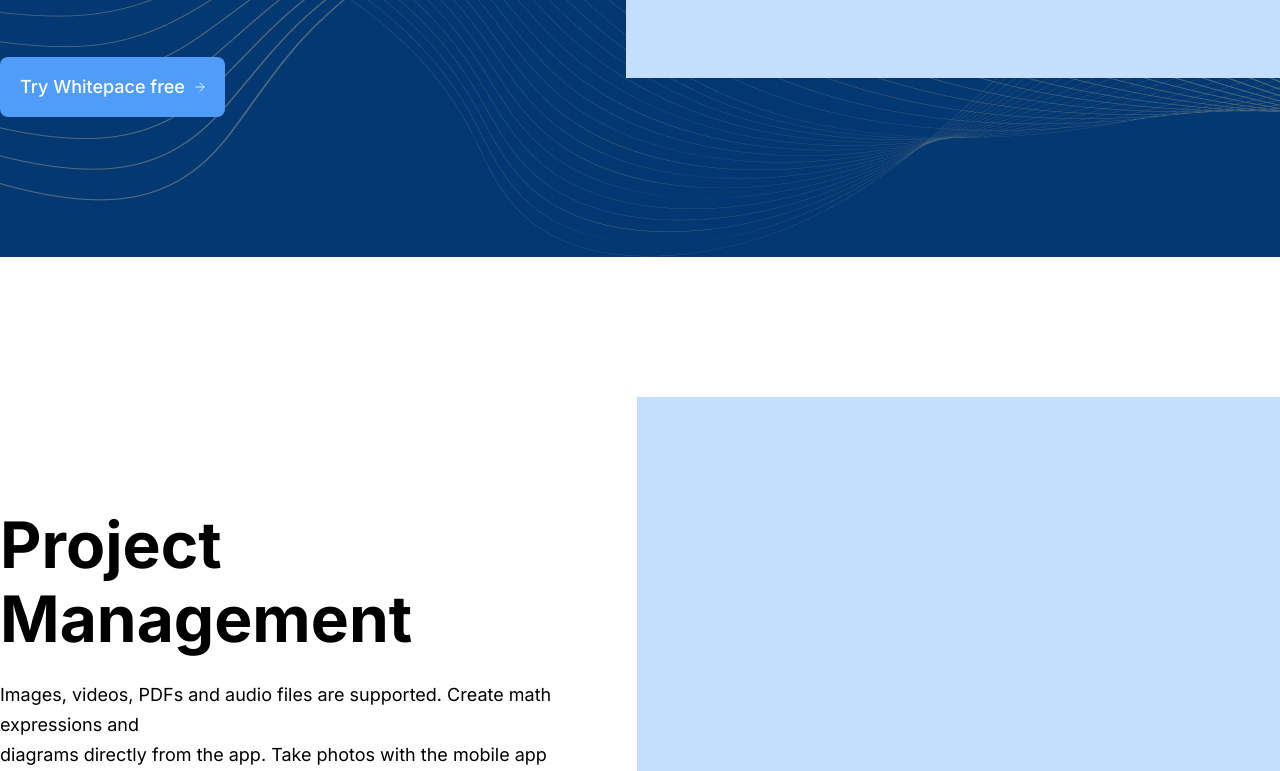
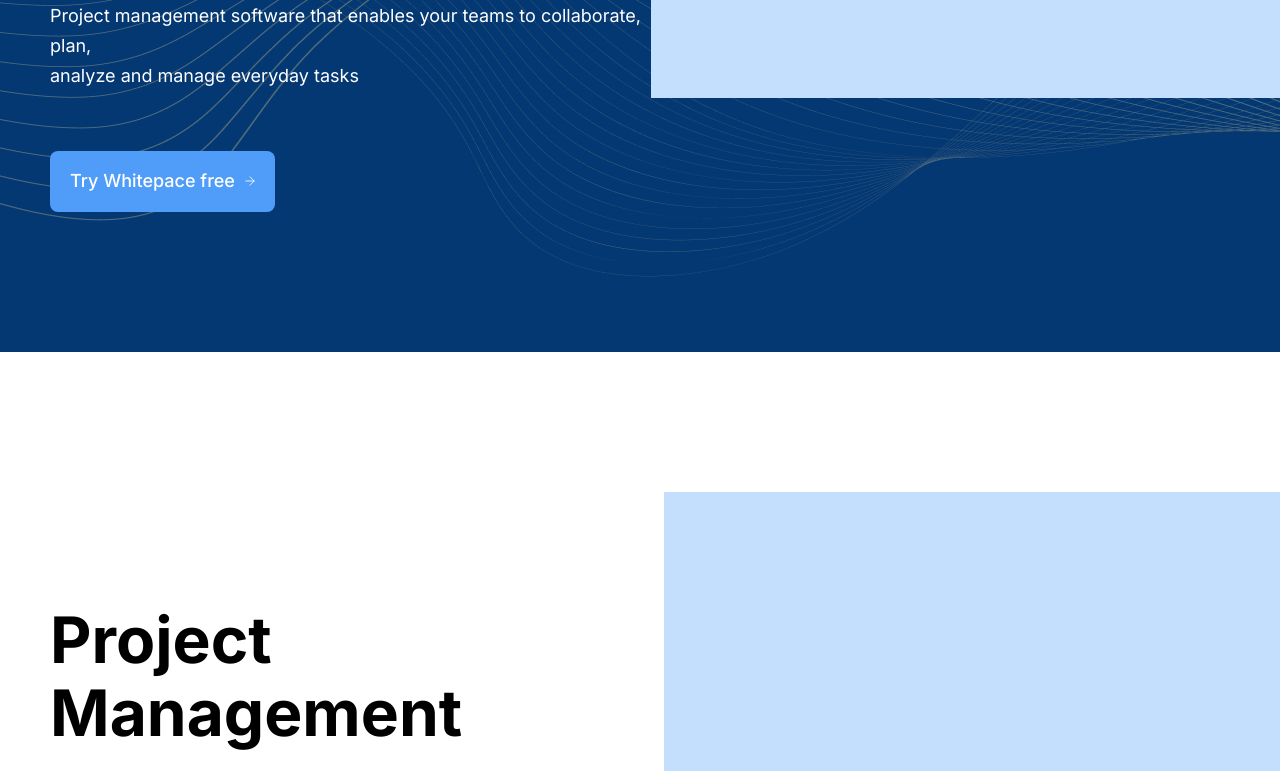
Before and after one commit to Hamidullo05/fn-3-oy-3-dars, a plain HTML site: page index.html in a window 1280 px wide. Shown: the part 657-1428 px from the top of the page. Drawn offline with Linux system fonts and the light colour scheme.

Commit message:
finish work

```diff
--- a/styles/style.css
+++ b/styles/style.css
@@ -2,14 +2,17 @@
     margin: 0;
     padding: 0;
     box-sizing: border-box;
+
 }
 body {
     font-family: 'Inter', sans-serif;
 }
 .container {
-    max-width: 1440px;
+    max-width: 1480px;
     width: 100%;
     margin: 0 auto;
+    padding-left: 50px;
+
 
 
 
```
